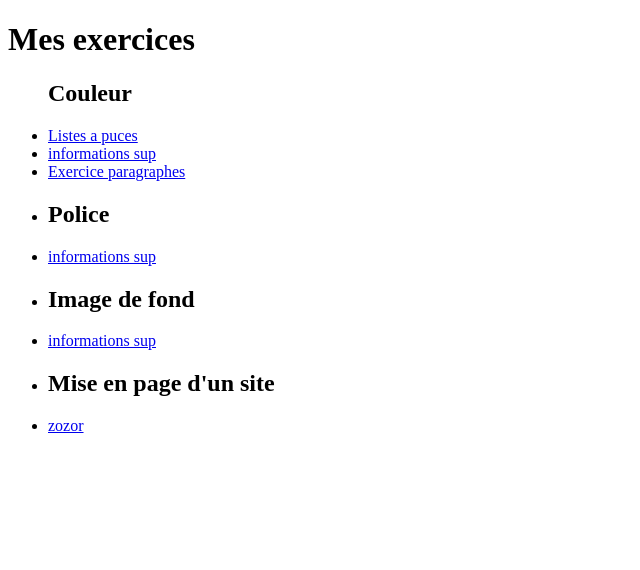
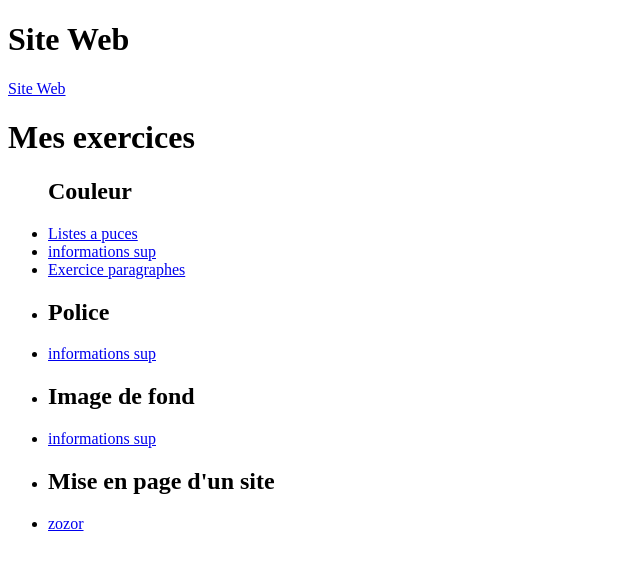
Before and after one commit to Kirigouter78/tp5.github.io, a plain HTML site: page index.html in a window 1280 px wide. Shown: the whole page, without its empty margins (0-640 px from the left). Drawn offline with Linux system fonts and the light colour scheme.

Commit message:
Add files via upload

```diff
--- a/index.html
+++ b/index.html
@@ -5,6 +5,9 @@
 	<title>Mes exercices</title>
 </head>
 <body>
+	<h1>Site Web</h1>
+	<a href="Web.html">Site Web</a>
+
 	<h1>Mes exercices</h1>
 <ul>
 	</li><h2>Couleur</h2>
```
